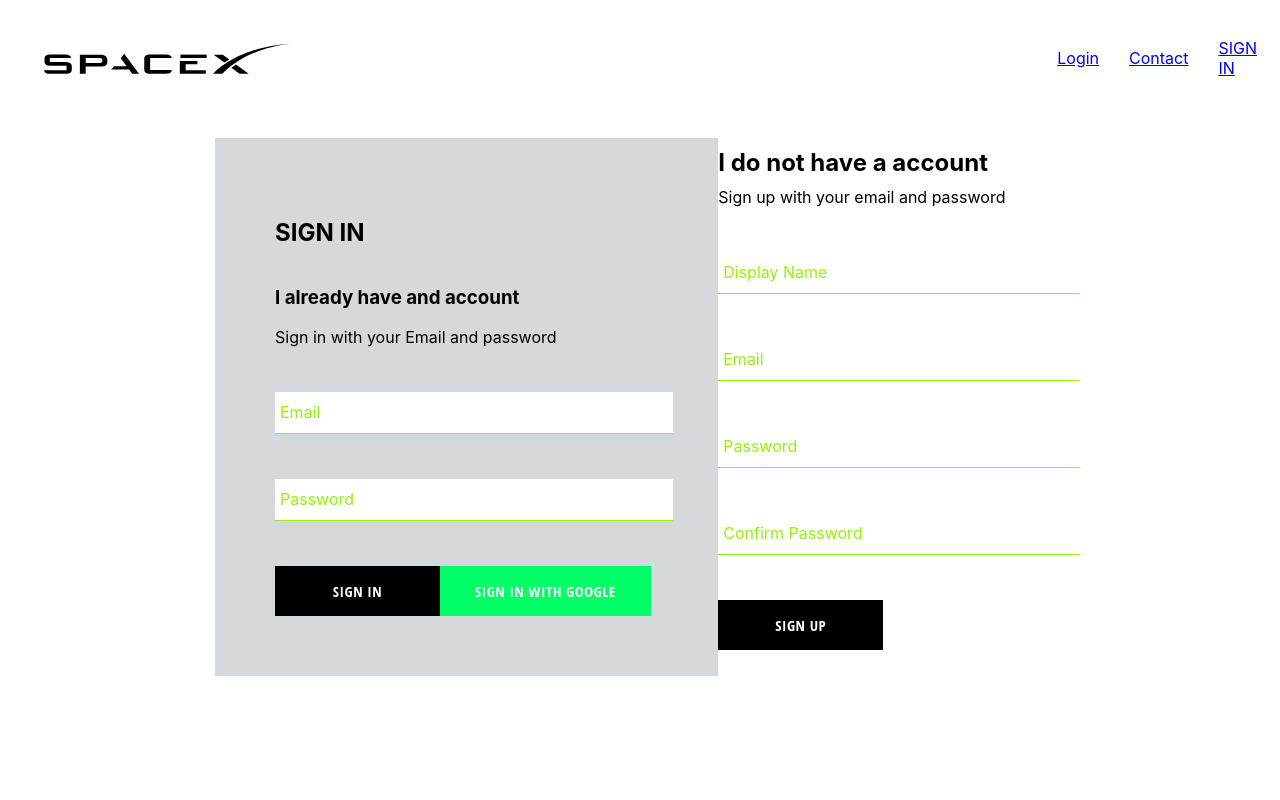
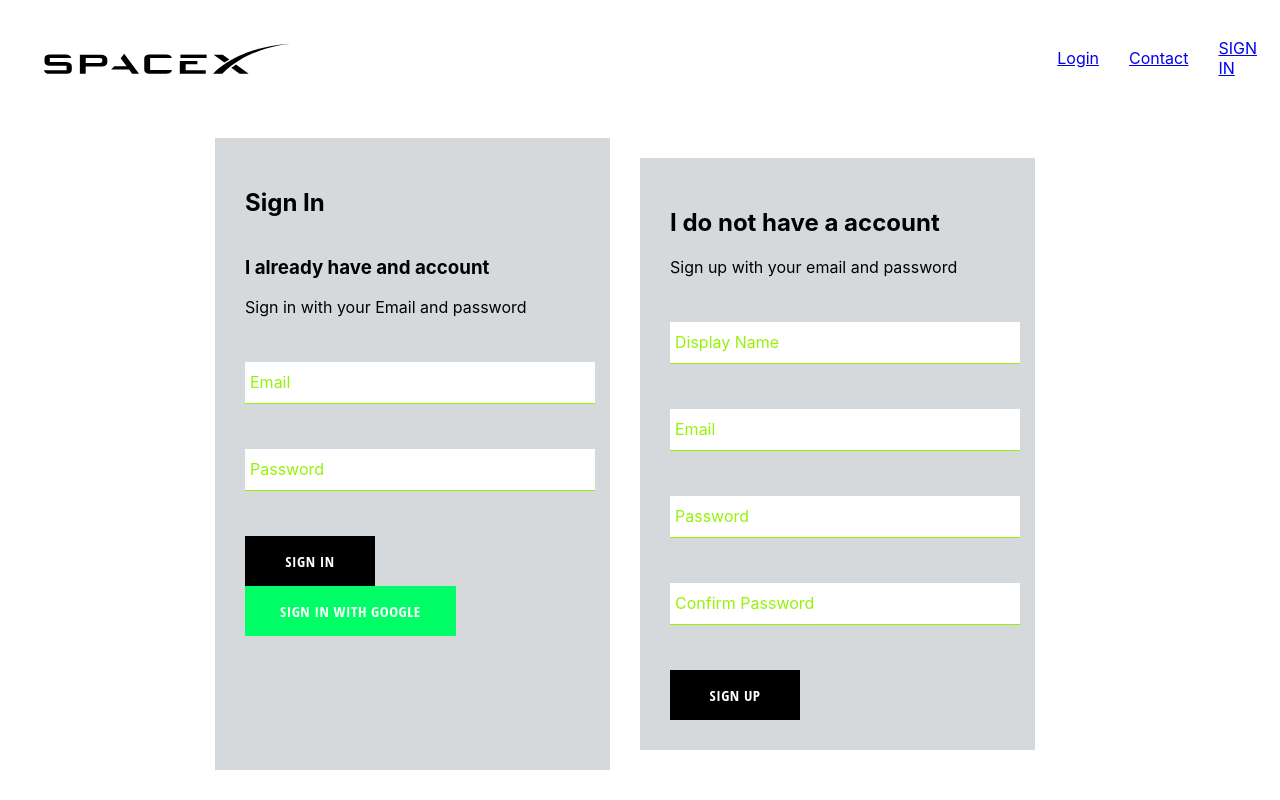
Before and after one commit to ladislavhrc219/spacex-firebase-app, a React (Create React App) app: page /login in a window 1280 px wide. Built offline with nearby package versions, Linux system fonts and the light colour scheme; no server answers.

Commit message:
singup--signin

```diff
--- a/src/components/custom-button/custom-button.styles.scss
+++ b/src/components/custom-button/custom-button.styles.scss
@@ -1,5 +1,5 @@
 .custom-button {
-    min-width: 165px;
+    min-width: 130px;
     width: auto;
     height: 50px;
     letter-spacing: 0.5px;
--- a/src/components/sign-in/sign-in.comp.jsx
+++ b/src/components/sign-in/sign-in.comp.jsx
@@ -2,7 +2,7 @@ import React from 'react';
 import FormInput from './../form-input/form-input.comp';
 import CustomButton from './../custom-button/custom-button.comp';
 
-import {signInWithGoogle} from './../../firebase/firebase.utils'
+import {auth, signInWithGoogle} from './../../firebase/firebase.utils'
 
 import './sign-in.styles.scss';
 
@@ -20,10 +20,20 @@ class SignIn extends React.Component{
 
     }
 
-    handleSubmit=event=>{
+    handleSubmit= async event=>{
         event.preventDefault();
 
-        this.setState({email:'', password:''})
+        const {email, password} = this.state;
+
+        //try block goin to await
+        try{
+            await auth.signInWithEmailAndPassword(email, password);
+
+            this.setState({email:'', password:''})
+        } catch(err){
+            console.log(err);
+        }
+
 
 
     }
@@ -40,7 +50,7 @@ class SignIn extends React.Component{
         return(
 
             <div className="sign-in">
-                 <h2> SIGN IN</h2>
+                 <h2> Sign In</h2>
             <h3> I already have and account </h3>
             <span> Sign in with your Email and password </span>
 
@@ -59,7 +69,7 @@ class SignIn extends React.Component{
                 <FormInput
                 name="password"
                 type="password"
-                value={this.state.email}
+                value={this.state.password}
                 label="Password"
                 handleChange={this.handleChange}
                 required />
--- a/src/components/sign-in/sign-in.styles.scss
+++ b/src/components/sign-in/sign-in.styles.scss
@@ -7,11 +7,11 @@
 
 .sign-in {
   // width: 40vw;
-  width: 420px;
+  width: 550px;
   display: flex;
   flex-direction: column;
   background-color: rgb(213, 217, 219);
-    padding: 60px;
+    padding: 30px;
     .title{
       margin:10px 0;
     }
--- a/src/components/sign-up/sign-up.styles.scss
+++ b/src/components/sign-up/sign-up.styles.scss
@@ -1,10 +1,12 @@
+.sign-up {
+  display: flex;
+  flex-direction: column;
+  width: 550px;;
+  margin: 20px 30px;
+  padding: 30px;
+  background-color: rgb(213, 217, 219);
+  .title {
+    margin: 20px 0;
 
-.sign-up {
-    display: flex;
-    flex-direction: column;
-    width: 380px;
-
-    .title {
-      margin: 10px 0;
-    }
   }
+}
```
